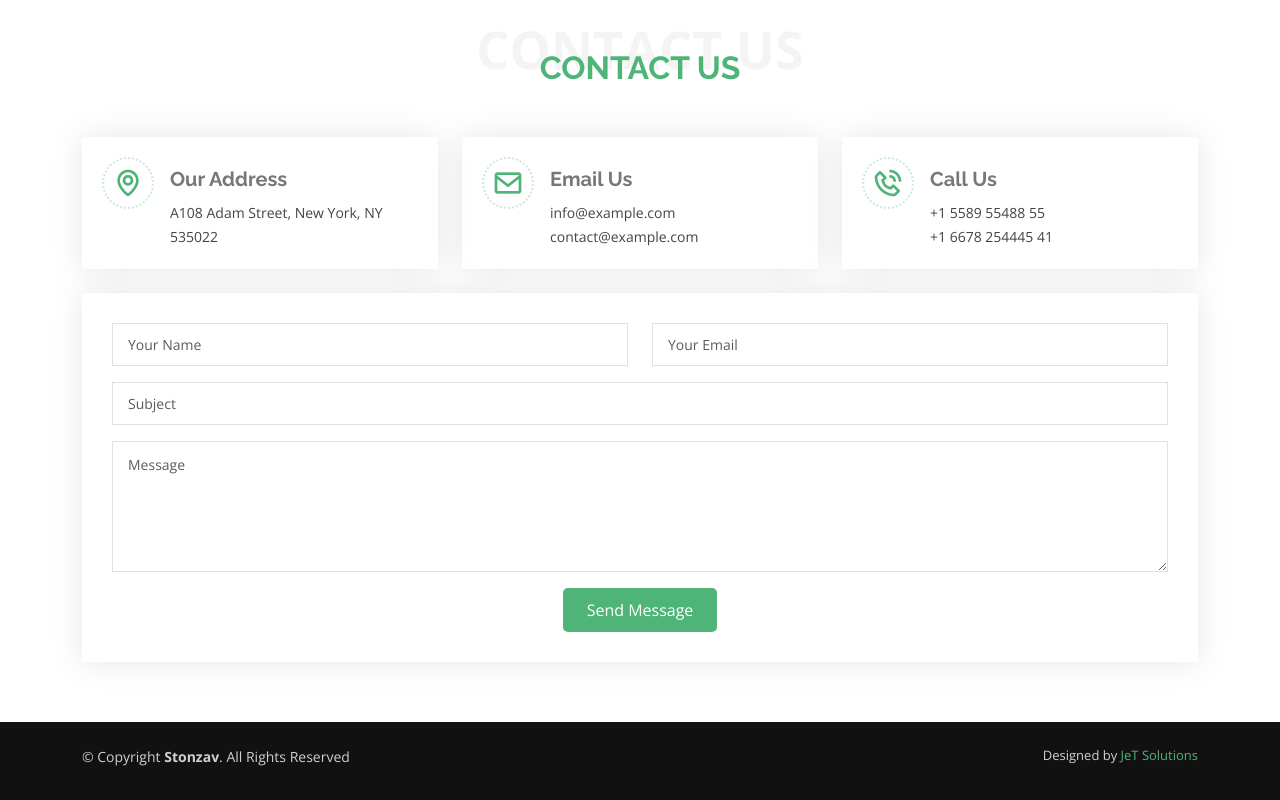
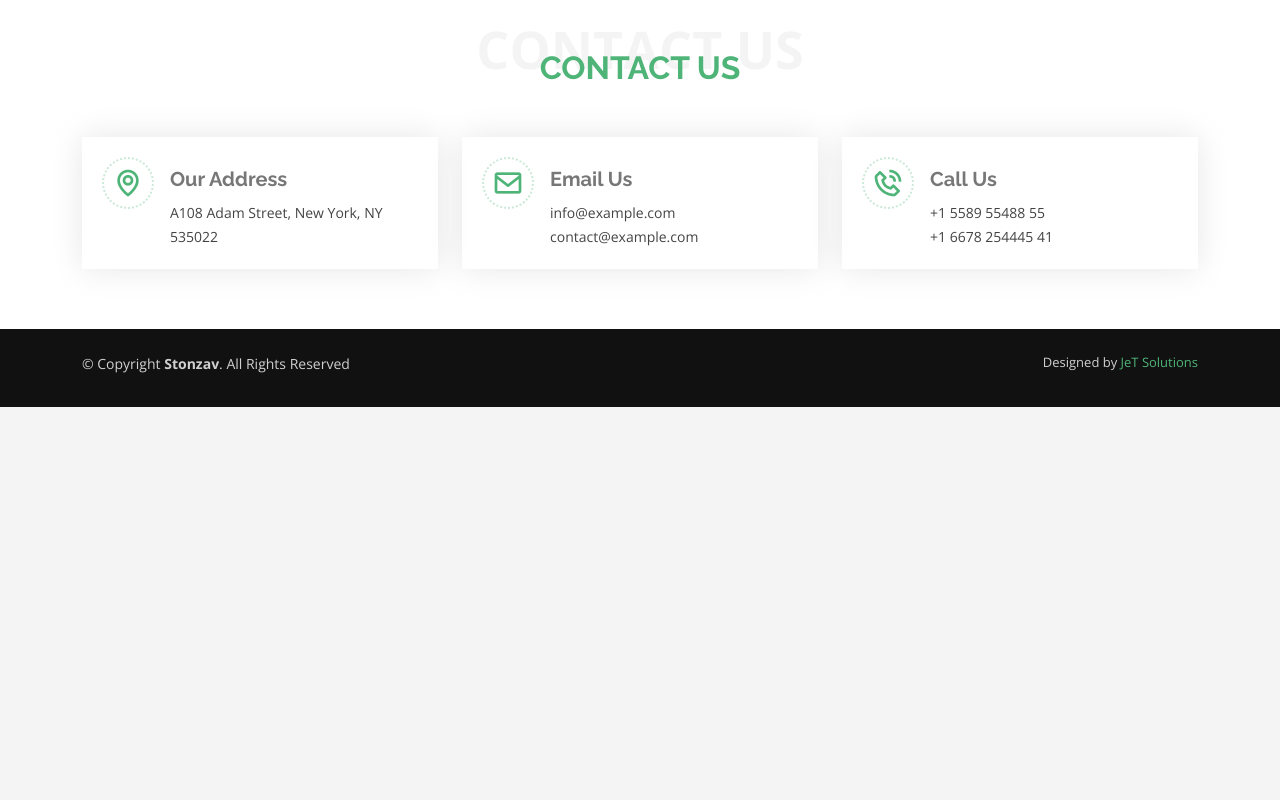
Before and after one commit to krish80552/marbles, a plain HTML site: page index.html in a window 1280 px wide. Shown: the part 3554-4354 px from the top of the page. After the commit the page ends 3961 px from the top, so only its background shows below. Drawn offline with nearby package versions, Linux system fonts and the light colour scheme.

Commit message:
vbvbcvbc

```diff
--- a/index.html
+++ b/index.html
@@ -398,7 +398,7 @@
             </div>
           </div>
 
-          <form action="forms/contact.php" method="post" role="form" class="php-email-form mt-4" data-aos="fade-up" data-aos-delay="400">
+          <!-- <form action="forms/contact.php" method="post" role="form" class="php-email-form mt-4" data-aos="fade-up" data-aos-delay="400">
             <div class="row">
               <div class="col-md-6 form-group">
                 <input type="text" name="name" class="form-control" id="name" placeholder="Your Name" required>
@@ -419,7 +419,7 @@
               <div class="sent-message">Your message has been sent. Thank you!</div>
             </div>
             <div class="text-center"><button type="submit">Send Message</button></div>
-          </form>
+          </form> -->
 
         </div>
       </section><!-- End Contact Us Section -->
```
